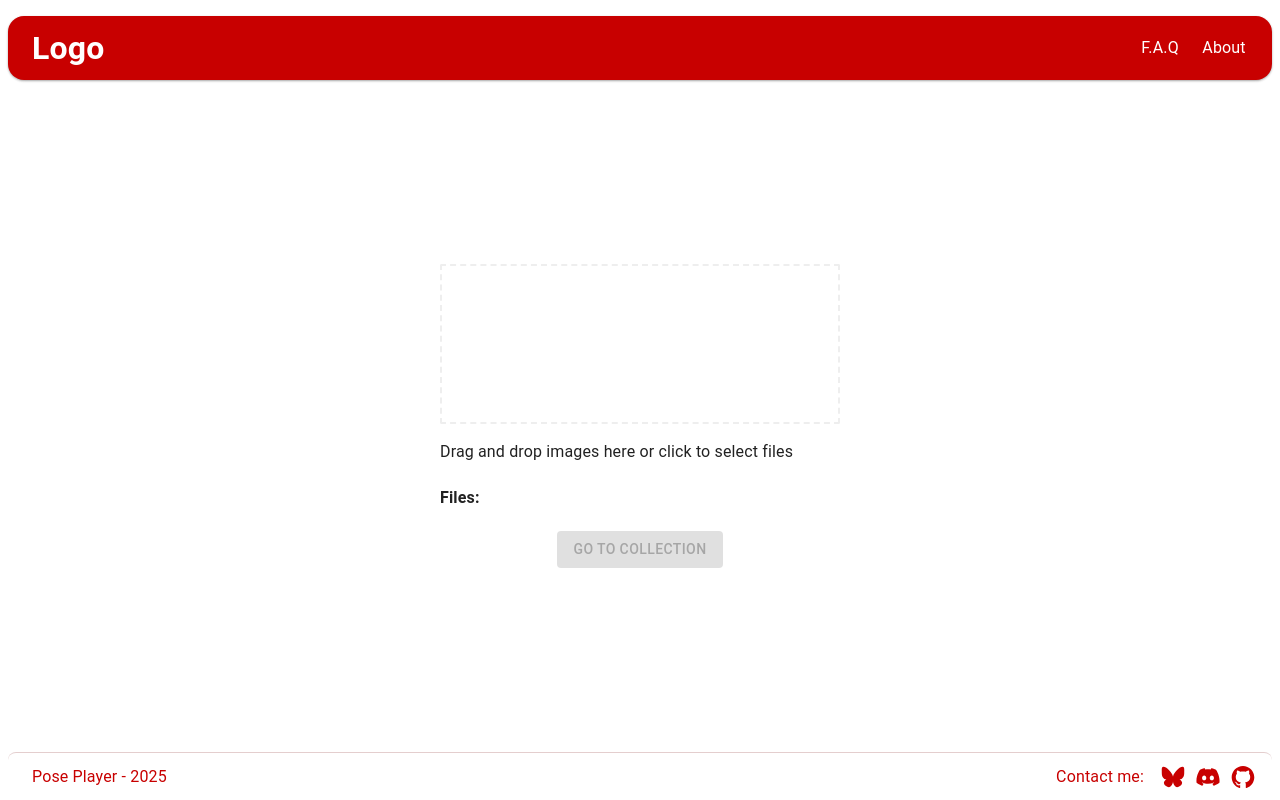
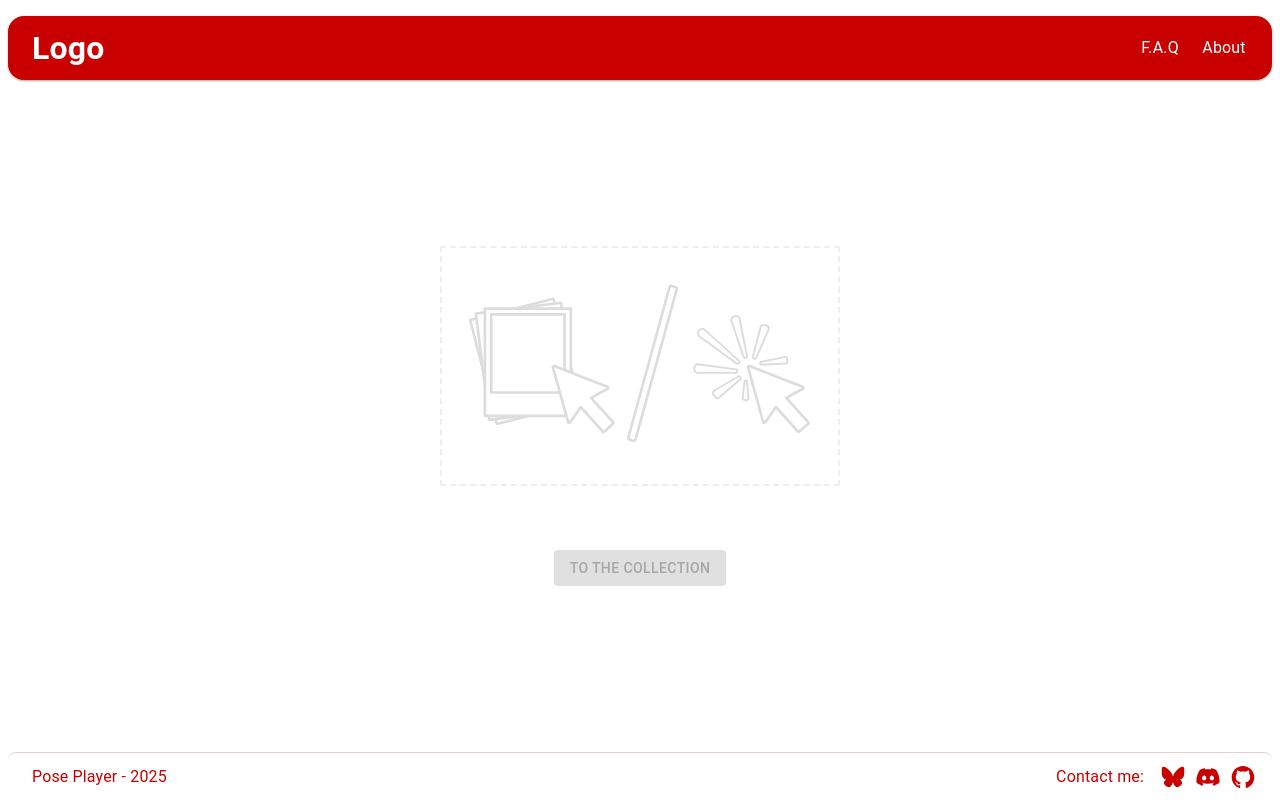
Before and after one commit to Andrefe91/project_poseSketch, a React (Vite) app: page / in a window 1280 px wide. Built offline with nearby package versions, Linux system fonts and the light colour scheme.

Commit message:
HomePage style pass

```diff
--- a/src/Components/DropZone/DropZone.jsx
+++ b/src/Components/DropZone/DropZone.jsx
@@ -33,17 +33,18 @@ const rejectStyle = {
 };
 
 function DropZone() {
-    const { validImages, setValidImages, invalidImages, setInvalidImages } = useContext(imageContext)
+	const { validImages, setValidImages, invalidImages, setInvalidImages } =
+		useContext(imageContext);
 
 	//Pass the uploaded images to the wrapper component state
 	const onDrop = useCallback((acceptedFiles, fileRejections) => {
 		acceptedFiles.forEach((file) => {
 			setValidImages((prevState) => [...prevState, file]);
-        })
+		});
 
 		fileRejections.forEach((file) => {
 			setInvalidImages((prevState) => [...prevState, file]);
-        })
+		});
 	});
 
 	const {
@@ -71,29 +72,33 @@ function DropZone() {
 	);
 
 	return (
-		<section>
-			<div {...getRootProps({ style })} className="test">
+		<section className="dropZone_container">
+			<div {...getRootProps({ style })} className="dropZone">
+				<div className="backImage">
 					<input {...getInputProps()} />
+				</div>
 			</div>
 
 			<div>
 				{isDragAccept && <p>All files are valid</p>}
 				{isDragReject && <p>Some files are not images (.png or .jpg)</p>}
-				{!isDragActive && (
+				{/* {!isDragActive && (
 					<p>Drag and drop images here or click to select files</p>
-				)}
+				)} */}
 			</div>
 
 			{/* Baisc feedback about the loaded files */}
 			<aside>
-				<h4>Files:</h4>
-				<ul>
+				<ul className="fileList">
 					{validImages.length > 0 && (
-                        <li>{validImages.length} images are loaded and valid</li>
+						<li>🎉{validImages.length} images loaded and valid 🎉</li>
 					)}
 
 					{invalidImages.length > 0 && (
-                        <li>{invalidImages.length} files are not valid (only PNG and JPG are allowed)</li>
+						<li>
+							{invalidImages.length} files are not valid (only PNG and JPG are
+							allowed)
+						</li>
 					)}
 				</ul>
 			</aside>
--- a/src/Components/DropZone/dropzone.css
+++ b/src/Components/DropZone/dropzone.css
@@ -1,30 +1,84 @@
 .baseStyle {
-    display: 'flex';
-    flex-direction: 'column';
-    align-items: 'center';
-    padding: '20px';
-    border-width: 2;
-    border-radius: 2;
-    border-color: '#eeeeee';
-    border-style: 'dashed';
-    background-color: '#fafafa';
-    color: '#bdbdbd';
-    transition: 'border .3s ease-in-out'
+	display: "flex";
+	flex-direction: "column";
+	align-items: "center";
+	padding: "20px";
+	border-width: 2;
+	border-radius: 2;
+	border-color: "#eeeeee";
+	border-style: "dashed";
+	background-color: "#fafafa";
+	color: "#bdbdbd";
+	transition: "border .3s ease-in-out";
 }
 
 .activeStyle {
-    border-color: #2196f3;
+	border-color: #2196f3;
 }
 
 .acceptStyle {
-    border-color: #00e676;
+	border-color: #00e676;
 }
 
 .rejectStyle {
-    border-color: #ff1744;
+	border-color: #ff1744;
 }
 
-.test {
-    width: 25rem;
-    height: 10rem;
+.dropZone {
+	width: calc(min(25rem, 70vw));
+	height: calc(max(10rem, 30vh));
+	display: flex;
+    justify-content: center;
 }
+
+.backImage {
+	width: 100%;
+	height: 100%;
+
+	opacity: 0.15;
+
+	background-image: url("../../assets/icons/load_images.svg");
+	background-repeat: no-repeat;
+    background-position: center;
+	&:hover {
+		cursor: pointer;
+	}
+}
+
+.dropZone_container {
+	display: flex;
+	flex-direction: column;
+	justify-content: center;
+	align-items: center;
+	height: 100%;
+	width: 100%;
+}
+
+.fileList {
+    display: flex;
+    flex-direction: column;
+    justify-content: center;
+    align-items: center;
+    margin: 2rem;
+
+    padding: 0;
+}
+
+.fileList li {
+    list-style-type: none;
+}
+
+@media screen and (width < 580px) {
+	.backImage {
+		display: flex;
+        width: 100%;
+
+		opacity: 0.15;
+
+		background-image: url("../../assets/icons/add_images.svg");
+		background-repeat: no-repeat;
+		&:hover {
+			cursor: pointer;
+		}
+	}
+}
--- a/src/Components/FAQ/Faq.jsx
+++ b/src/Components/FAQ/Faq.jsx
@@ -216,7 +216,7 @@ function Faq() {
 							study sessions everytime the webpage loads, that would be not very
 							usefull and even somewhat frustrating, so im using a browser
 							function called LocalStorage to save your preferences{" "}
-							<i>locally</i>.
+							<i>locally</i> in your computer and nowhere else.
 						</p>
 					</div>
 
@@ -270,7 +270,7 @@ function Faq() {
 						<p>
 							As this is a passion and learning project, i can&apos;t promise
 							that i can add a given functionallity or option, but please feel
-							free to contact me. I will be more than glad to hear your ideas
+							free to contact me. I will be more than happy to hear your ideas
 							and suggestions.
 						</p>
 					</div>
--- a/src/Components/HomePage/HomePage.jsx
+++ b/src/Components/HomePage/HomePage.jsx
@@ -28,7 +28,7 @@ export default function HomePage() {
 						disabled={validImages.length === 0}
 						onClick={() => {navigate("collection")}}
 					>
-						Go to collection
+					To the collection
 					</Button>
 				</div>
 				<FootBar />
```
Also changed, not shown: src/assets/icons/add_images.svg (added), src/assets/icons/load_images.svg (added). Lines whose indentation alone changed are shown as unchanged.
